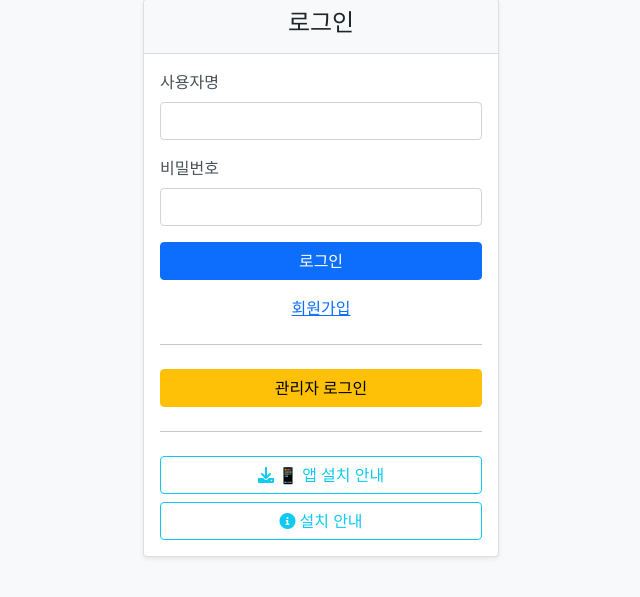
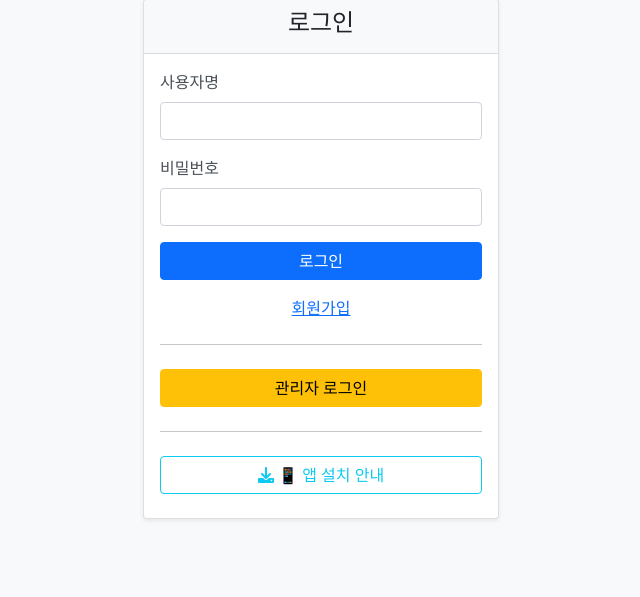
Before and after one commit to sjouble/worktracker, a Flask app: page /login in a window 1280 px wide. Shown: the part 87-684 px from the top of the page, without its empty margins (319-959 px from the left). Run offline with Flask 3, Linux system fonts and the light colour scheme.

Commit message:
설치 버튼 1개만 남기고, JS에서 동적으로 설치/안내 동작 및 텍스트 변경하도록 구조 개선

```diff
--- a/templates/login.html
+++ b/templates/login.html
@@ -56,12 +56,9 @@
                 <!-- 앱 설치 버튼들 -->
                 <hr class="my-4">
                 <div class="text-center">
-                    <button id="installButton" class="btn btn-outline-success w-100 mb-2" style="display: none;">
-                        <i class="fas fa-download"></i> 앱 설치
+                    <button id="installButton" class="btn btn-outline-info w-100 mb-2" style="display: none;">
+                        <i class="fas fa-download"></i> 앱 설치 안내
                     </button>
-                    <a href="{{ url_for('install_app') }}" class="btn btn-outline-info w-100">
-                        <i class="fas fa-info-circle"></i> 설치 안내
-                    </a>
                 </div>
             </div>
         </div>
```
